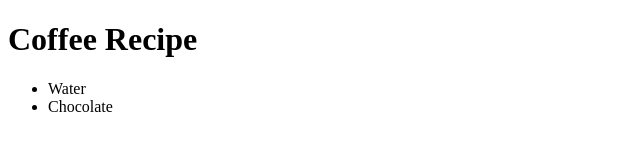
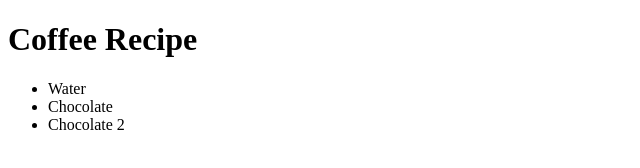
Before and after one commit to sitiom/git-workshop-2024, a plain HTML site: page index.html in a window 1280 px wide. Shown: the whole page, without its empty margins (0-640 px from the left). Drawn offline with Linux system fonts and the light colour scheme.

Commit message:
Add second chocolate

```diff
--- a/index.html
+++ b/index.html
@@ -10,6 +10,7 @@
     <ul>
       <li>Water</li>
       <li>Chocolate</li>
+      <li>Chocolate 2</li>
     </ul>
   </body>
 </html>
```
